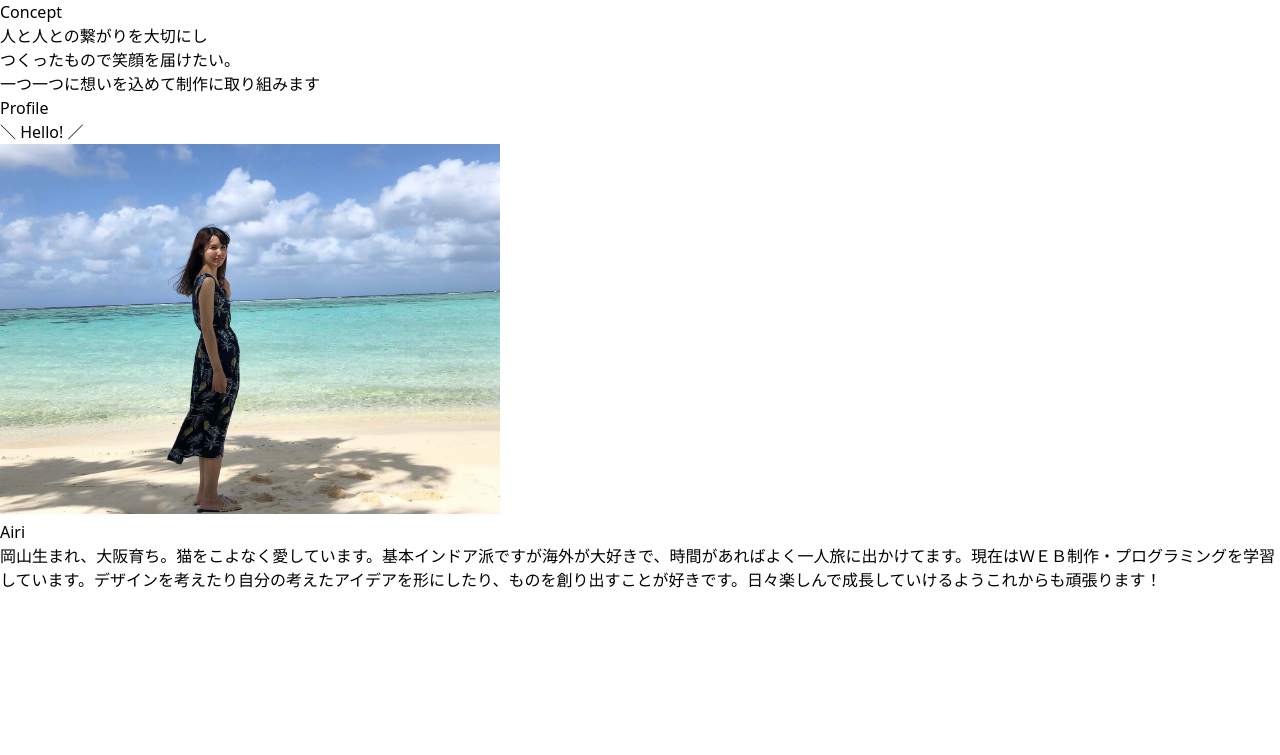
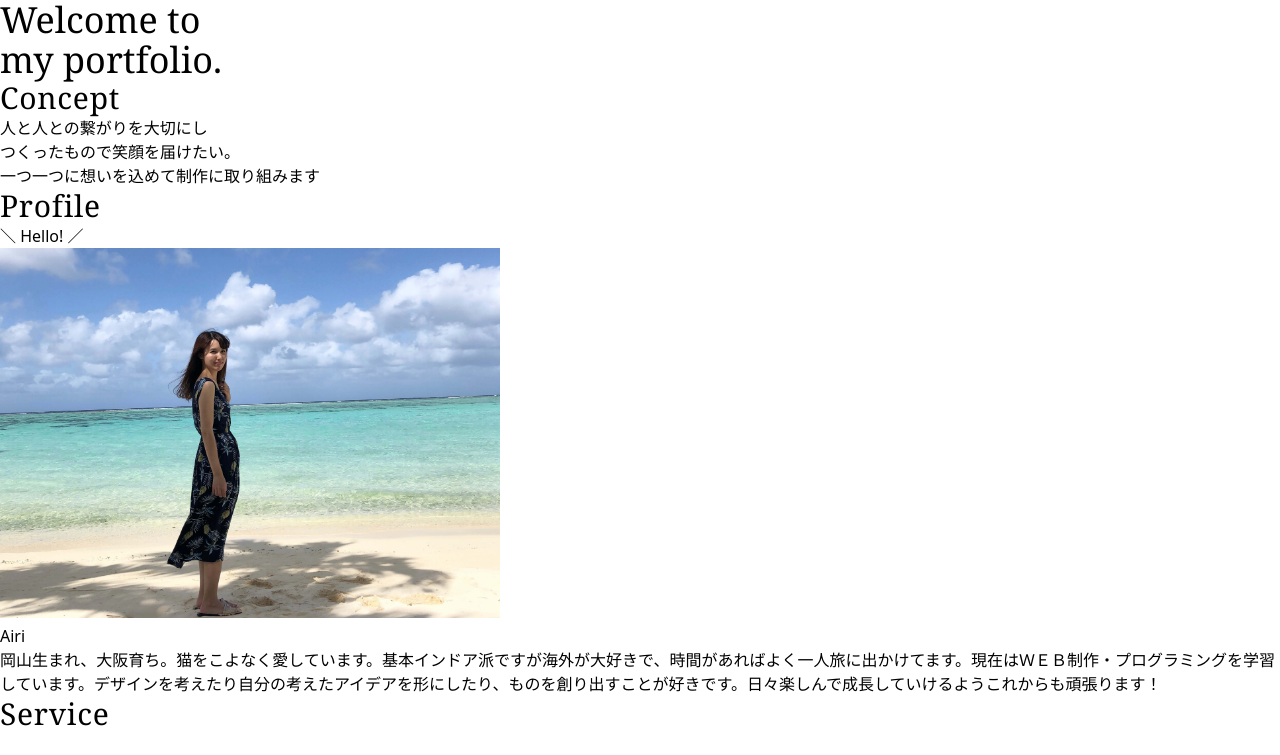
Before and after one commit to airiclover/Tailwind-practice, a Next.js app: page / in a window 1280 px wide. Shown: the top 755 px of the page. Built offline with nearby package versions, Linux system fonts and the light colour scheme.

Commit message:
💄 Update the UI and style files.

```diff
--- a/src/components/Concept.js
+++ b/src/components/Concept.js
@@ -1,7 +1,7 @@
 export function Concept() {
   return (
     <div>
-      <h1>Concept</h1>
+      <h1 class="font-serif text-3xl tracking-wide">Concept</h1>
       <div>
         人と人との繋がりを大切にし
         <br />
--- a/src/components/Profile.js
+++ b/src/components/Profile.js
@@ -3,7 +3,7 @@ import Image from "next/image";
 export function Profile() {
   return (
     <div>
-      <h1>Profile</h1>
+      <h1 class="font-serif text-3xl tracking-wide">Profile</h1>
       <p>＼ Hello! ／</p>
       <Image
         src="/IMG_6794.JPG"
--- a/src/pages/index.js
+++ b/src/pages/index.js
@@ -1,6 +1,8 @@
 import Head from "next/head";
+import { Top } from "../components/Top";
 import { Concept } from "../components/Concept";
 import { Profile } from "../components/Profile";
+import { Service } from "../components/Service";
 
 export default function Home() {
   return (
@@ -10,8 +12,10 @@ export default function Home() {
         <link rel="icon" href="/favicon.ico" />
       </Head>
 
+      <Top />
       <Concept />
       <Profile />
+      <Service />
     </div>
   );
 }
```
